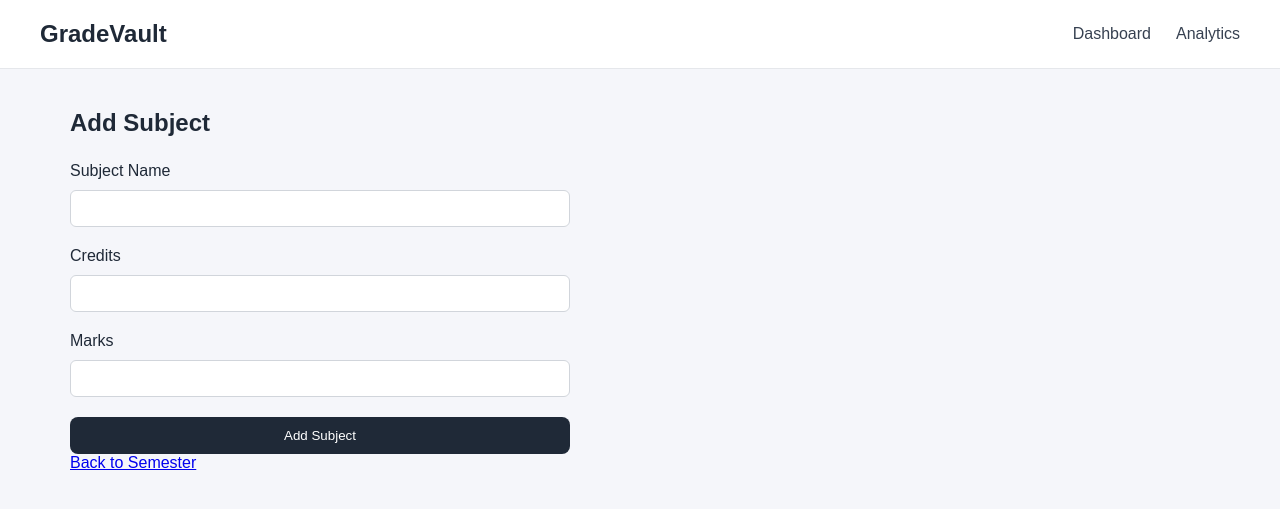
After one commit to astronaut-63/GradeVault, a Flask app: template templates/add_subject.html in a window 1280 px wide. The commit adds this page. Shown: the top 509 px of the page. Run offline with Flask 3, Linux system fonts and the light colour scheme; the template is opened without the code that fills it, so the values that code supplies are empty.

Commit message:
feat: add subject creation to web app

```diff
--- a/app.py
+++ b/app.py
@@ -1,5 +1,6 @@
-from flask import Flask, render_template
-from storage import load_student
+from flask import Flask, render_template, request, redirect
+from storage import load_student, save_student
+from models.subject import Subject
 from analytics import get_academic_overview
 
 app = Flask(__name__)
@@ -37,6 +38,39 @@ def semester_details(semester_number):
         semester = semester
     )
 
+@app.route("/semester/<int:semester_number>/add-subject", methods=["GET", "POST"])
+def add_subject(semester_number):
+    student = load_student()
+
+    if student is None:
+        return "No student found.", 404
+
+    try:
+        semester = student.find_semester(semester_number)
+    except ValueError:
+        return "Semester not found.", 404
+
+    if request.method == "POST":
+        name = request.form["name"]
+        credits = int(request.form["credits"])
+        obtained_marks = float(request.form["obtained_marks"])
+
+        subject = Subject(
+            name,
+            credits,
+            obtained_marks
+        )
+
+        semester.add_subject(subject)
+        save_student(student)
+
+        return redirect(f"/semester/{semester_number}")
+
+    return render_template(
+        "add_subject.html",
+        semester=semester
+    )
+
 def home():
     student = load_student()
 
--- a/static/css/style.css
+++ b/static/css/style.css
@@ -195,3 +195,41 @@ body {
     text-decoration: none;
     color: #374151
 }
+
+.section-header {
+    display: flex;
+    justify-content: space-between;
+    align-items: center;
+}
+
+.add_button {
+    padding: 10px 16px;
+    background: #1f2937;
+    color: white;
+    text-decoration: none;
+    border-radius: 8px;
+}
+
+form {
+    max-width: 500px;
+    margin-top: 25px;
+    display: flex;
+    flex-direction: column;
+    gap: 10px;
+}
+
+form input {
+    padding: 10px;
+    border: 1px solid #d1d5db;
+    border-radius: 6px;
+    margin-bottom: 10px;
+}
+
+form button {
+    padding: 11px;
+    border: none;
+    border-radius: 8px;
+    background: #1f2937;
+    color: white;
+    cursor: pointer;
+}
--- /dev/null
+++ b/templates/add_subject.html
@@ -0,0 +1,27 @@
+{% extends "base.html" %}
+{% block title %}Add Subject | GradeVault{% endblock %}
+{% block content %}
+<h2>Add Subject</h2>
+<form method="POST">
+    <label for="name">Subject Name</label>
+    <input type="text" id="name" name="name" required>
+
+    <label for="credits">Credits</label>
+    <input type="number" id="credits" name="credits" min="0" required>
+
+    <label for="obtained_marks">Marks</label>
+    <input
+        type="number"
+        id="obtained_marks"
+        name="obtained_marks"
+        min="0"
+        max="100"
+        step="0.01"
+        required
+    >
+
+    <button type="submit">Add Subject</button>
+
+</form>
+<a href="/semester/{{ semester.number }}">Back to Semester</a>
+{% endblock %}
--- a/templates/dashboard.html
+++ b/templates/dashboard.html
@@ -13,7 +13,7 @@
 
             <div class="stat-card">
                 <p>CGPA</p>
-                <h3>{{ "%.2f"|format(overview["Latest SGPA"]) }}</h3>
+                <h3>{{ "%.2f"|format(overview["CGPA"]) }}</h3>
             </div>
 
             <div class="stat-card">
```
Also changed, not shown: templates/semester.html (+6 -1 lines).
